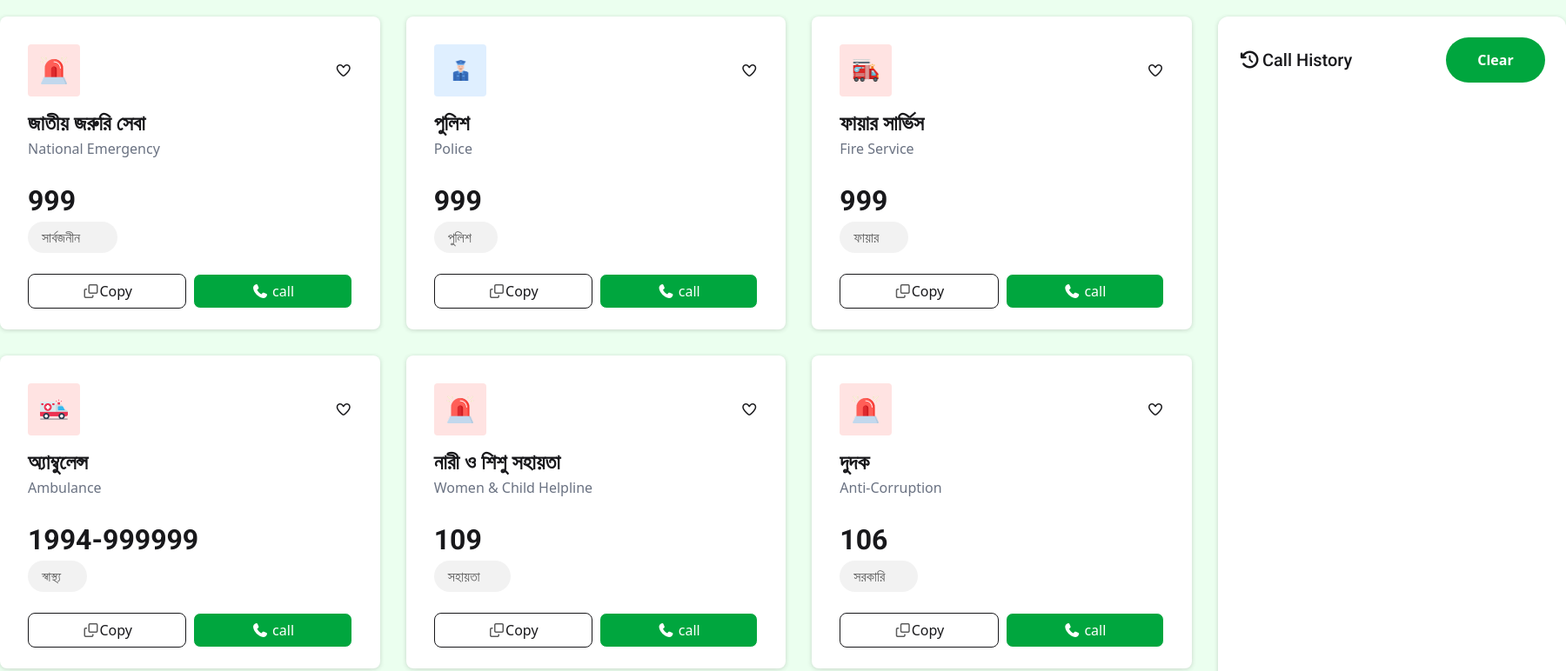
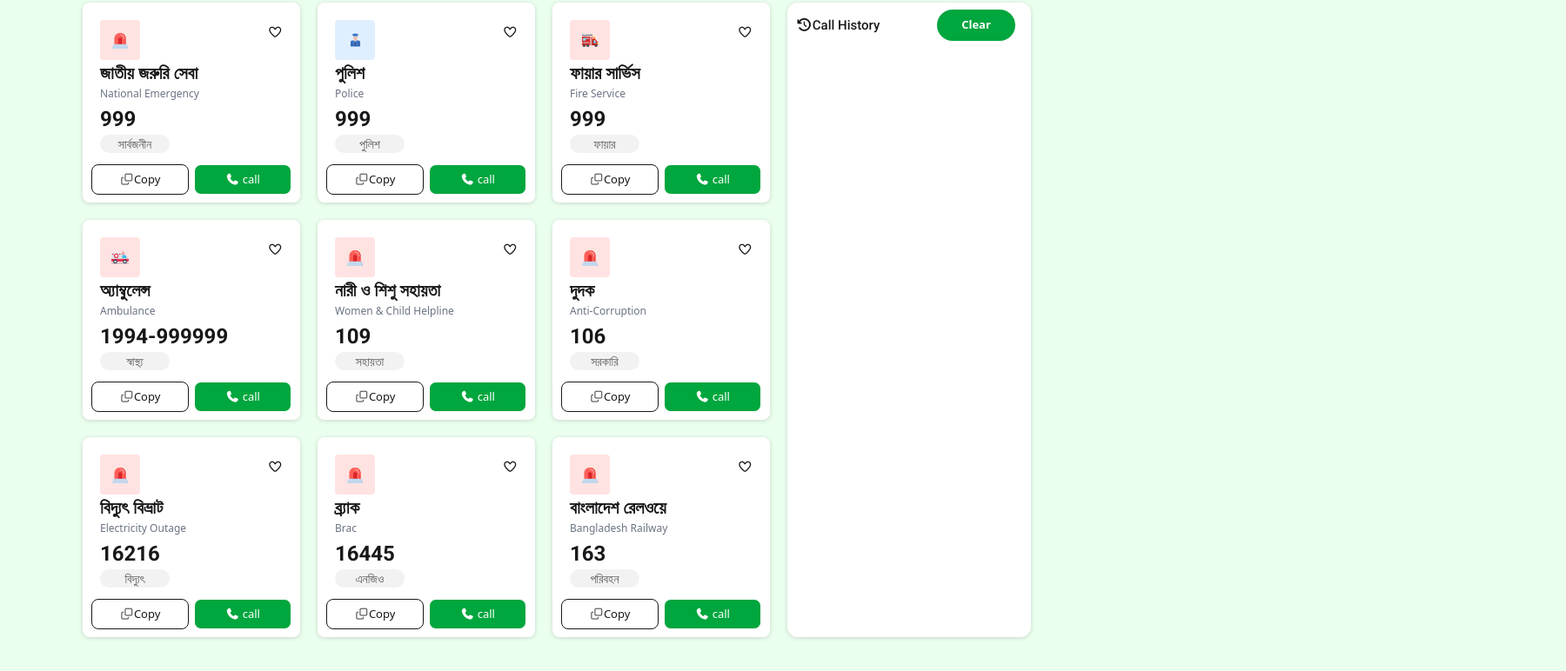
Before and after one commit to Prizmine/my-assignment-5, a plain HTML site: page index.html in a window 1280 px wide. Shown: the part 368-1140 px from the top of the page at 87% size, 1800 px wide, since content can reach past the window. Drawn offline with nearby package versions, Linux system fonts and the light colour scheme.

Commit message:
almost done

```diff
--- a/index.html
+++ b/index.html
@@ -71,7 +71,7 @@
 
             <p class="font-bold mt-[24px] text-[32px] ml-[32px] roboto contact-num">999</p>
 
-            <p class="bg-[#F2F2F2] text-[#5C5C5C] w-[103px] pr-[16px] pl-[16px] pt-[6px] pb-[6px] rounded-[9999px] ml-[32px]">সার্বজনীন</p>
+            <p class="bg-[#F2F2F2] text-[#5C5C5C] w-[103px] pr-[16px] pl-[16px] pt-[6px] pb-[6px] rounded-[9999px] ml-[32px] usless">সার্বজনীন</p>
 
             <div class="flex card-main-buttons card-main-buttons max-w-[372.67] grid-cols-[repeat(2,_182.33px)] gap-[8px] mx-auto mt-[24px]">
                 <button class="copy-button border h-[40px] rounded-[8px]"><i class="fa-regular fa-clone text-[#5C5C5C]"></i>Copy</button>
@@ -91,7 +91,7 @@
 
             <p class="font-bold mt-[24px] text-[32px] ml-[32px] roboto contact-num">999</p>
 
-            <p class="bg-[#F2F2F2] text-[#5C5C5C] w-[73px] pr-[16px] pl-[16px] pt-[6px] pb-[6px] rounded-[9999px] ml-[32px]">পুলিশ</p>
+            <p class="bg-[#F2F2F2] text-[#5C5C5C] w-[73px] pr-[16px] pl-[16px] pt-[6px] pb-[6px] rounded-[9999px] ml-[32px] usless">পুলিশ</p>
 
             <div class="flex card-main-buttons max-w-[372.67] grid-cols-[repeat(2,_182.33px)] gap-[8px] mx-auto mt-[24px]">
                 <button class="border copy-button h-[40px] rounded-[8px]"><i class="fa-regular fa-clone text-[#5C5C5C]"></i>Copy</button>
@@ -111,7 +111,7 @@
 
             <p class="font-bold mt-[24px] text-[32px] ml-[32px] roboto contact-num">999</p>
 
-            <p class="bg-[#F2F2F2] text-[#5C5C5C] w-[79px] pr-[16px] pl-[16px] pt-[6px] pb-[6px] rounded-[9999px] ml-[32px]">ফায়ার</p>
+            <p class="bg-[#F2F2F2] text-[#5C5C5C] w-[79px] pr-[16px] pl-[16px] pt-[6px] pb-[6px] rounded-[9999px] ml-[32px] usless">ফায়ার</p>
 
             <div class="flex card-main-buttons max-w-[372.67] grid-cols-[repeat(2,_182.33px)] gap-[8px] mx-auto mt-[24px]">
                 <button class="copy-button border h-[40px] rounded-[8px]"><i class="fa-regular fa-clone text-[#5C5C5C]"></i>Copy</button>
@@ -131,7 +131,7 @@
 
             <p class="font-bold mt-[24px] text-[32px] ml-[32px] roboto contact-num">1994-999999</p>
 
-            <p class="bg-[#F2F2F2] text-[#5C5C5C] w-[68px] pr-[16px] pl-[16px] pt-[6px] pb-[6px] rounded-[9999px] ml-[32px]">স্বাস্থ্য</p>
+            <p class="bg-[#F2F2F2] text-[#5C5C5C] w-[68px] pr-[16px] pl-[16px] pt-[6px] pb-[6px] rounded-[9999px] ml-[32px] usless">স্বাস্থ্য</p>
 
             <div class="flex card-main-buttons max-w-[372.67] grid-cols-[repeat(2,_182.33px)] gap-[8px] mx-auto mt-[24px]">
                 <button class="copy-button border h-[40px] rounded-[8px]"><i class="fa-regular fa-clone text-[#5C5C5C]"></i>Copy</button>
@@ -151,7 +151,7 @@
 
             <p class="font-bold mt-[24px] text-[32px] ml-[32px] roboto contact-num">109</p>
 
-            <p class="bg-[#F2F2F2] text-[#5C5C5C] w-[88px] pr-[16px] pl-[16px] pt-[6px] pb-[6px] rounded-[9999px] ml-[32px]">সহায়তা</p>
+            <p class="bg-[#F2F2F2] text-[#5C5C5C] w-[88px] pr-[16px] pl-[16px] pt-[6px] pb-[6px] rounded-[9999px] ml-[32px] usless">সহায়তা</p>
 
             <div class="flex card-main-buttons max-w-[372.67] grid-cols-[repeat(2,_182.33px)] gap-[8px] mx-auto mt-[24px]">
                 <button class="copy-button border h-[40px] rounded-[8px]"><i class="fa-regular fa-clone text-[#5C5C5C]"></i>Copy</button>
@@ -171,7 +171,7 @@
 
             <p class="font-bold mt-[24px] text-[32px] ml-[32px] roboto contact-num">106</p>
 
-            <p class="bg-[#F2F2F2] text-[#5C5C5C] w-[90px] pr-[16px] pl-[16px] pt-[6px] pb-[6px] rounded-[9999px] ml-[32px]">সরকারি</p>
+            <p class="bg-[#F2F2F2] text-[#5C5C5C] w-[90px] pr-[16px] pl-[16px] pt-[6px] pb-[6px] rounded-[9999px] ml-[32px] usless">সরকারি</p>
 
             <div class="flex card-main-buttons max-w-[372.67] grid-cols-[repeat(2,_182.33px)] gap-[8px] mx-auto mt-[24px]">
                 <button class="copy-button border h-[40px] rounded-[8px]"><i class="fa-regular fa-clone text-[#5C5C5C]"></i>Copy</button>
@@ -191,7 +191,7 @@
 
             <p class="font-bold mt-[24px] text-[32px] ml-[32px] roboto contact-num">16216</p>
 
-            <p class="bg-[#F2F2F2] text-[#5C5C5C] w-[73px] pr-[16px] pl-[16px] pt-[6px] pb-[6px] rounded-[9999px] ml-[32px]">বিদ্যুৎ</p>
+            <p class="bg-[#F2F2F2] text-[#5C5C5C] w-[73px] pr-[16px] pl-[16px] pt-[6px] pb-[6px] rounded-[9999px] ml-[32px] usless">বিদ্যুৎ</p>
 
             <div class="flex card-main-buttons max-w-[372.67] grid-cols-[repeat(2,_182.33px)] gap-[8px] mx-auto mt-[24px]">
                 <button class="copy-button border h-[40px] rounded-[8px]"><i class="fa-regular fa-clone text-[#5C5C5C]"></i>Copy</button>
@@ -211,7 +211,7 @@
 
             <p class="font-bold mt-[24px] text-[32px] ml-[32px] roboto contact-num">16445</p>
 
-            <p class="bg-[#F2F2F2] text-[#5C5C5C] w-[92px] pr-[16px] pl-[16px] pt-[6px] pb-[6px] rounded-[9999px] ml-[32px]">এনজিও</p>
+            <p class="bg-[#F2F2F2] text-[#5C5C5C] w-[92px] pr-[16px] pl-[16px] pt-[6px] pb-[6px] rounded-[9999px] ml-[32px] usless">এনজিও</p>
 
             <div class="flex card-main-buttons max-w-[372.67] grid-cols-[repeat(2,_182.33px)] gap-[8px] mx-auto mt-[24px]">
                 <button class="copy-button border h-[40px] rounded-[8px]"><i class="fa-regular fa-clone text-[#5C5C5C]"></i>Copy</button>
@@ -231,7 +231,7 @@
 
             <p class="font-bold mt-[24px] text-[32px] ml-[32px] roboto contact-num">163</p>
 
-            <p class="bg-[#F2F2F2] text-[#5C5C5C] w-[92px] pr-[16px] pl-[16px] pt-[6px] pb-[6px] rounded-[9999px] ml-[32px]">পরিবহন</p>
+            <p class="bg-[#F2F2F2] text-[#5C5C5C] w-[92px] pr-[16px] pl-[16px] pt-[6px] pb-[6px] rounded-[9999px] ml-[32px] usless">পরিবহন</p>
 
             <div class="flex card-main-buttons max-w-[372.67] grid-cols-[repeat(2,_182.33px)] gap-[8px] mx-auto mt-[24px]">
                 <button class="copy-button border h-[40px] rounded-[8px]"><i class="fa-regular fa-clone text-[#5C5C5C]"></i>Copy</button>
@@ -244,9 +244,9 @@
 
             </div>
 
-            <div class="min-h-[1140px] mx-auto card-main-right w-[400px] bg-white rounded-[12px] card">
-                <div class="w-[352px] card-main-right-inside h-[52px] justify-between mx-auto flex items-center mt-[24px]">
-                    <h3 class="roboto  text-[20px] font-medium"><span class="mr-[2px]"><i class="fa-solid fa-clock-rotate-left"></i></span>Call History</h3>
+            <div class=" mx-auto card-main-right w-[400px] bg-white rounded-[12px] card">
+                <div class="w-[352px] card-main-right-inside h-[52px] let-center justify-between mx-auto flex items-center mt-[24px]">
+                    <h3 class="roboto Call-History-title text-[20px] font-medium"><span class="mr-[2px]"><i class="fa-solid fa-clock-rotate-left"></i></span>Call History</h3>
                     <button id="clear-btn" class="w-[114px] last-button font-semibold text-white h-[100%] rounded-[50px] bg-[#00A63E]">Clear</button>
                 </div>
                 <div id="Call-data-container" class="mt-[8px] justify-center"></div>
--- a/styles/style.css
+++ b/styles/style.css
@@ -189,3 +189,190 @@
         width: 100px;
     }
 }
+
+
+/* Laptop/Desktop Responsive */
+@media (max-width: 1280px) {
+    *{
+        margin: 0;
+        padding: 0;
+    }
+    .nav{
+        padding: 30px;
+    }
+    .main-section {
+        width: 95vw;
+        gap: 20px;
+        margin: 0 auto;
+        margin-top: 32px;
+
+    }
+
+    .card-main-secrion {
+        grid-template-columns: repeat(2, 1fr);
+        justify-content: center;
+        grid-template-rows: repeat(3, 230px);
+    }
+
+    .card-main-right {
+        width: 350px;
+
+    }
+
+    .card-main-buttons button {
+        width: 100%;
+    }
+
+    .main-section {
+        /* width: 95vw; */
+        gap: 20px;
+        justify-content: center;
+    }
+
+    .card-main-secrion {
+        grid-template-columns: repeat(3, 1fr);
+        gap: 20px;
+    }
+
+    .card {
+        height: 230px;
+        width: 250px;
+        font-size: 14px;
+        padding: 0;
+    }
+
+    .rounded-sm{
+        width: 20px;
+        height: 20px;
+        padding: 13px;
+        margin-left: 20px;
+        margin-top: 20px;
+
+
+    }
+
+    .card-title {
+        font-size: 20px;
+        margin-left: 20px;
+    }
+
+    .card-subtitle {
+        font-size: 12px;
+        margin-left: 20px;
+    }
+
+    .contact-num {
+        font-size: 24px;
+        margin-top: 2px;
+        margin-left: 20px;
+        padding-left: 0;
+    }
+
+    .usless{
+        margin-left: 20px;
+        text-align: center;
+        width: 80px;
+    }
+
+    .heart-button{
+        margin-right: 20px;
+    }
+
+
+    .card-main-buttons {
+        gap: 6px;
+        margin-left: 10px;
+        margin-right: 10px;
+        margin-top: 13px;
+    }
+    .card-main-buttons button {
+        flex: 1;
+        min-width: 100px;
+        height: 35px;
+        font-size: 13px;
+    }
+
+
+    .card-main-right {
+        width: 280px;
+        font-size: 14px;
+        height: 730px;
+
+    }
+
+    .card-main-right-inside {
+        width: 90%;
+        font-size: 14px;
+
+    }
+    .last-button {
+        width: 90px;
+        height: 36px;
+        font-size: 13px;
+    }
+
+    .nav-left-text {
+        font-size: 18px;
+    }
+
+    .banner-heading {
+        font-size: 32px;
+    }
+
+    .banner-dis {
+        font-size: 16px;
+    }
+
+    body{
+        margin-bottom: 64px;
+    }
+    .Call-History-title{
+        font-size: 15px;
+
+    }
+    .let-center{
+        margin-left: 10px;
+    }
+
+}
+
+/*
+@media (max-width: 1024px) {
+    .card {
+        height: 280px;
+    }
+
+    .card-title {
+        font-size: 10px;
+    }
+
+    .contact-num {
+        font-size: 22px;
+        margin-top: 0;
+    }
+
+    .card-main-buttons button {
+        min-width: 90px;
+        height: 32px;
+        font-size: 12px;
+    }
+
+    .banner-heading {
+        font-size: 28px;
+    }
+
+    .banner-dis {
+        font-size: 14px;
+    }
+
+    .card-main-right {
+        width: 250px;
+        font-size: 13px;
+    }
+
+    .last-button {
+        width: 80px;
+        height: 32px;
+        font-size: 12px;
+    }
+} */
```
Also changed, not shown: index.js (line endings or trailing spaces).
